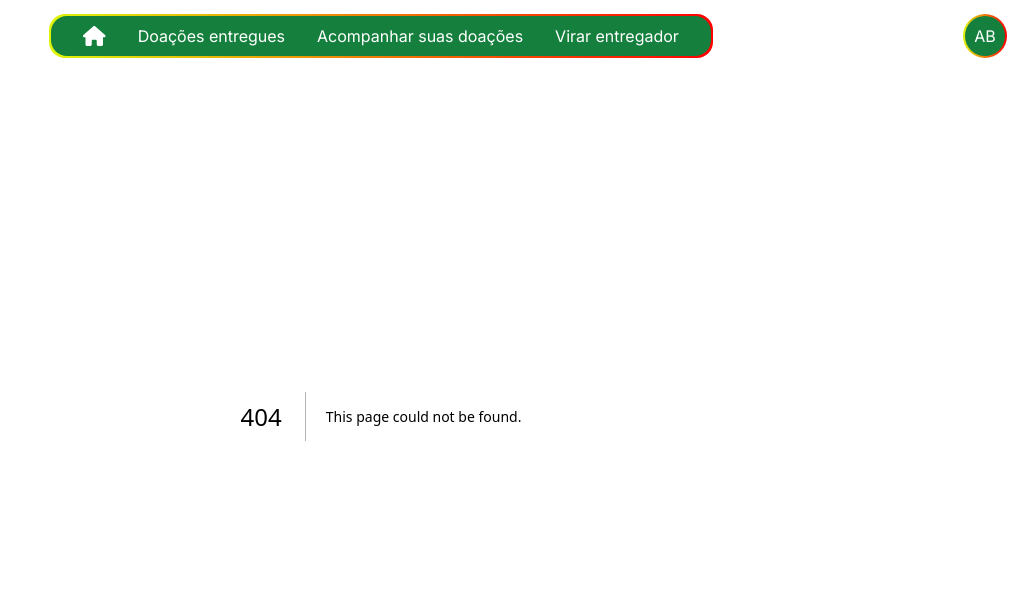
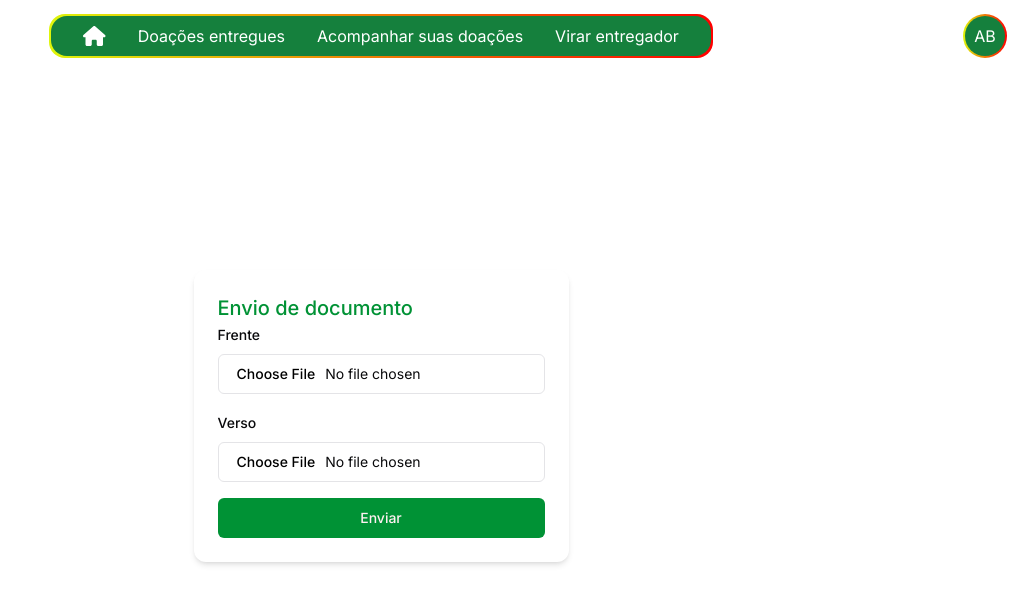
Before and after one commit to onicolasz/entrega-doacoes, a Next.js app: page /virar-entregador in a window 1280 px wide. Before the commit this address had no page. Shown: the top 604 px of the page, without its empty margins (259-1280 px from the left). Built offline with nearby package versions, Linux system fonts and the light colour scheme.

Commit message:
feat: add new VirarEntregador form.

```diff
--- a/src/app/contexts/user.context.tsx
+++ b/src/app/contexts/user.context.tsx
@@ -24,7 +24,7 @@ const UserProvider = ({ children }: { children: React.ReactNode }) => {
       id: 1,
       name: "Giuseppe Cadura",
       email: email,
-      transporter_id: 1,
+      transporter_id: null,
     });
   };
 
--- /dev/null
+++ b/src/app/virar-entregador/form.tsx
@@ -0,0 +1,90 @@
+"use client";
+
+import { useForm } from "react-hook-form";
+import { zodResolver } from "@hookform/resolvers/zod";
+import { z } from "zod";
+import { Button } from "@/components/ui/button";
+import { Input } from "@/components/ui/input";
+import { Form, FormControl, FormField, FormItem, FormLabel, FormMessage } from "@/components/ui/form";
+
+const FormSchema = z.object({
+  frontImage: z
+    .instanceof(File)
+    .refine((file) => file.size <= 5 * 1024 * 1024, 'Max file size is 5MB')
+    .refine((file) => file.type.startsWith('image/'), 'File must be an image'),
+  backImage: z
+    .instanceof(File)
+    .refine((file) => file.size <= 5 * 1024 * 1024, 'Max file size is 5MB')
+    .refine((file) => file.type.startsWith('image/'), 'File must be an image'),
+});
+
+type FormSchemaType = z.infer<typeof FormSchema>;
+
+export default function VirarEntregadorForm() {
+  const form = useForm<FormSchemaType>({
+    resolver: zodResolver(FormSchema),
+    defaultValues: {
+      frontImage: undefined,
+      backImage: undefined,
+    },
+  });
+
+  const onSubmit = (data: FormSchemaType) => {
+    console.log("Form data submitted:", data);
+  };
+
+  return (
+    <main>
+      <h1 className="text-xl font-medium text-primary">Envio de documento</h1>
+      <Form {...form}>
+        <form onSubmit={form.handleSubmit(onSubmit)} className="space-y-4">
+          <FormField
+            control={form.control}
+            name="frontImage"
+            render={({ field }) => (
+              <FormItem>
+                <FormLabel>Frente</FormLabel>
+                <FormControl>
+                  <Input
+                    type="file"
+                    accept="image/*"
+                    onChange={(e) => {
+                      if (e.target.files && e.target.files[0]) {
+                        field.onChange(e.target.files[0]);
+                      }
+                    }}
+                  />
+                </FormControl>
+                <FormMessage />
+              </FormItem>
+            )}
+          />
+          <FormField
+            control={form.control}
+            name="backImage"
+            render={({ field }) => (
+              <FormItem>
+                <FormLabel>Verso</FormLabel>
+                <FormControl>
+                  <Input
+                    type="file"
+                    accept="image/*"
+                    onChange={(e) => {
+                      if (e.target.files && e.target.files[0]) {
+                        field.onChange(e.target.files[0]);
+                      }
+                    }}
+                  />
+                </FormControl>
+                <FormMessage />
+              </FormItem>
+            )}
+          />
+          <Button type="submit" className="block w-full py-2 px-4 rounded-md">
+            Enviar
+          </Button>
+        </form>
+      </Form>
+    </main>
+  );
+}
--- /dev/null
+++ b/src/app/virar-entregador/page.tsx
@@ -0,0 +1,15 @@
+"use client";
+
+import VirarEntregadorForm from "./form";
+
+export default function DocumentUploadForm() {
+  return (
+    <main>
+      <div className="flex h-screen justify-center items-center">
+        <div className="relative z-10 p-6 max-w-md mx-auto rounded-xl shadow-md space-y-4">
+          <VirarEntregadorForm />
+        </div>
+      </div>
+    </main>
+  );
+}
--- /dev/null
+++ b/src/components/CustomFileInput.tsx
@@ -0,0 +1,47 @@
+import React, { ChangeEvent, useState } from "react";
+import { Button } from "@/components/ui/button";
+
+interface CustomFileInputProps {
+  onChange: (file: File) => void;
+  label: string;
+}
+
+const CustomFileInput: React.FC<CustomFileInputProps> = ({ onChange, label }) => {
+  const [fileName, setFileName] = useState<string>("");
+
+  const handleChange = (e: ChangeEvent<HTMLInputElement>) => {
+    if (e.target.files && e.target.files[0]) {
+      setFileName(e.target.files[0].name);
+      onChange(e.target.files[0]);
+    }
+  };
+
+  const handleClick = () => {
+    const input = document.querySelector('input[type="file"]') as HTMLInputElement;
+    if (input) {
+      input.click();
+    }
+  };
+
+  return (
+    <div className="flex items-center space-x-4">
+      <label className="block">
+        <span className="sr-only">Choose file</span>
+        <input
+          type="file"
+          className="hidden"
+          onChange={handleChange}
+        />
+        <Button
+          variant="outline"
+          className="cursor-pointer w-full"
+          onClick={handleClick}
+        >
+          {fileName || label}
+        </Button>
+      </label>
+    </div>
+  );
+};
+
+export default CustomFileInput;
```
Also changed, not shown: 1 other file (tests, documents, lock files or other folders).
